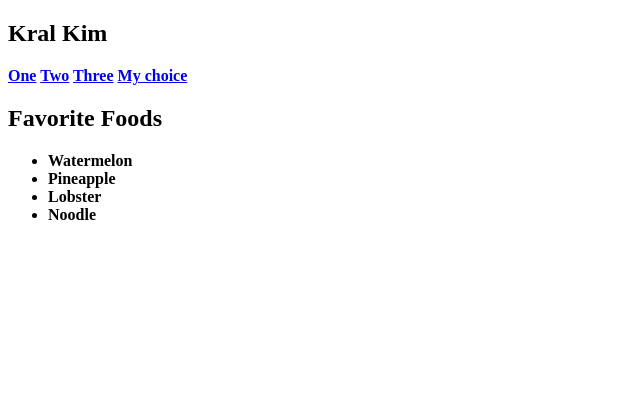
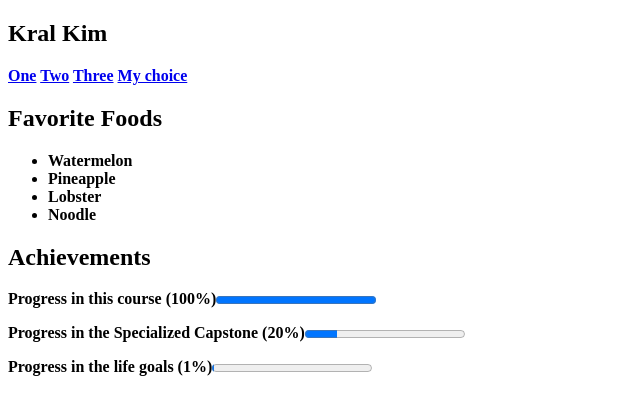
Before and after one commit to kral3000/kral3000.github.io, a plain HTML site: page index.html in a window 1280 px wide. Shown: the whole page, without its empty margins (0-640 px from the left). Drawn offline with Linux system fonts and the light colour scheme.

Commit message:
Update index.html

```diff
--- a/index.html
+++ b/index.html
@@ -26,6 +26,18 @@
     <li>Noodle</li>
   </ul>
 </section>
+
+<section>
+  <h1><strong>Achievements</strong></h1>
+  <p>Progress in this course (100%)<progress value="100" max="100">100%</progress></p>
+  <p>Progress in the Specialized Capstone (20%)<progress value="20" max="100">20%</progress></p>
+  <p>Progress in the life goals (1%)<progress value="1" max="100">1%</progress></p>
+</section>
+
+
+
 </body>
 
+
+
 </html>
```
